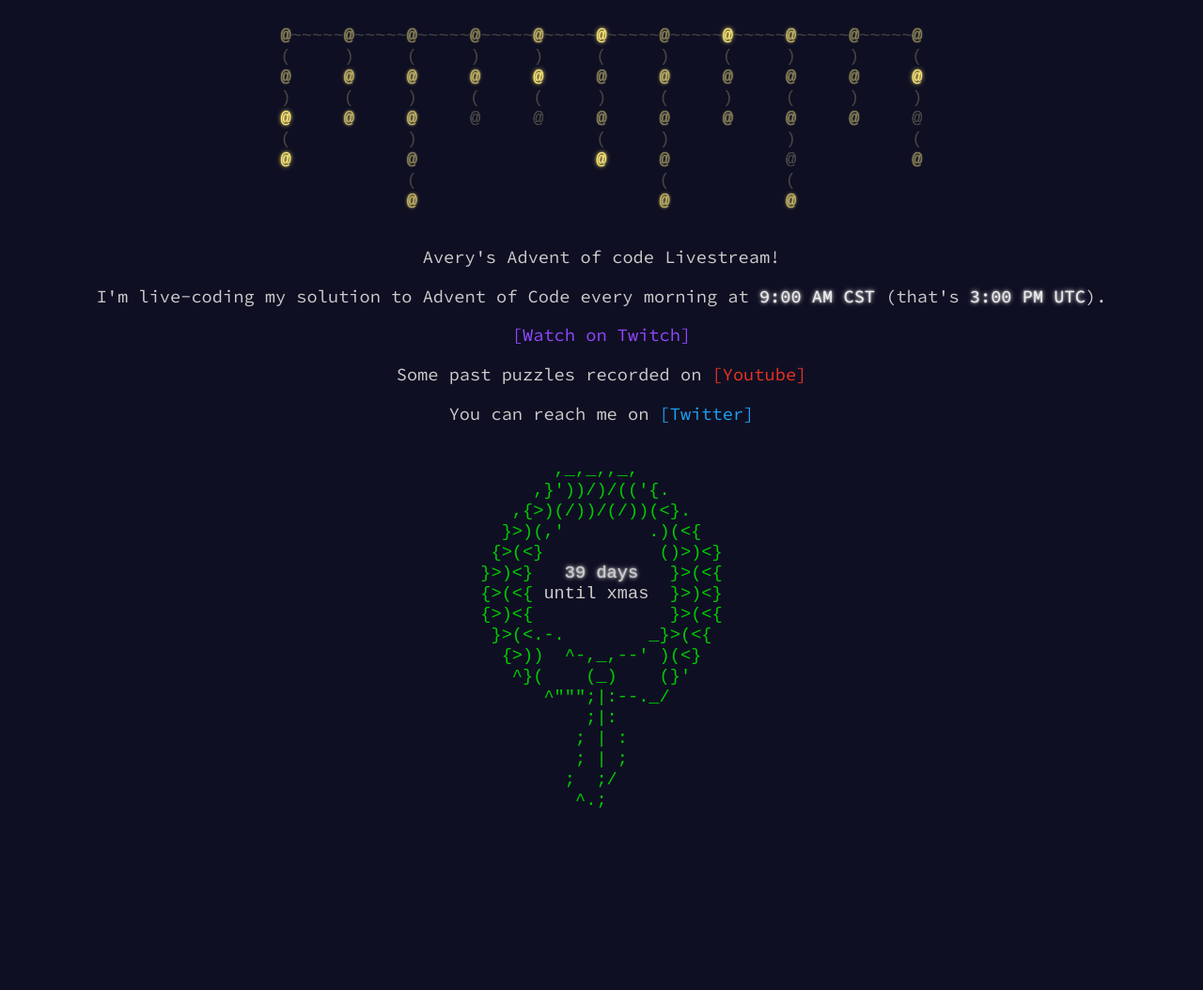
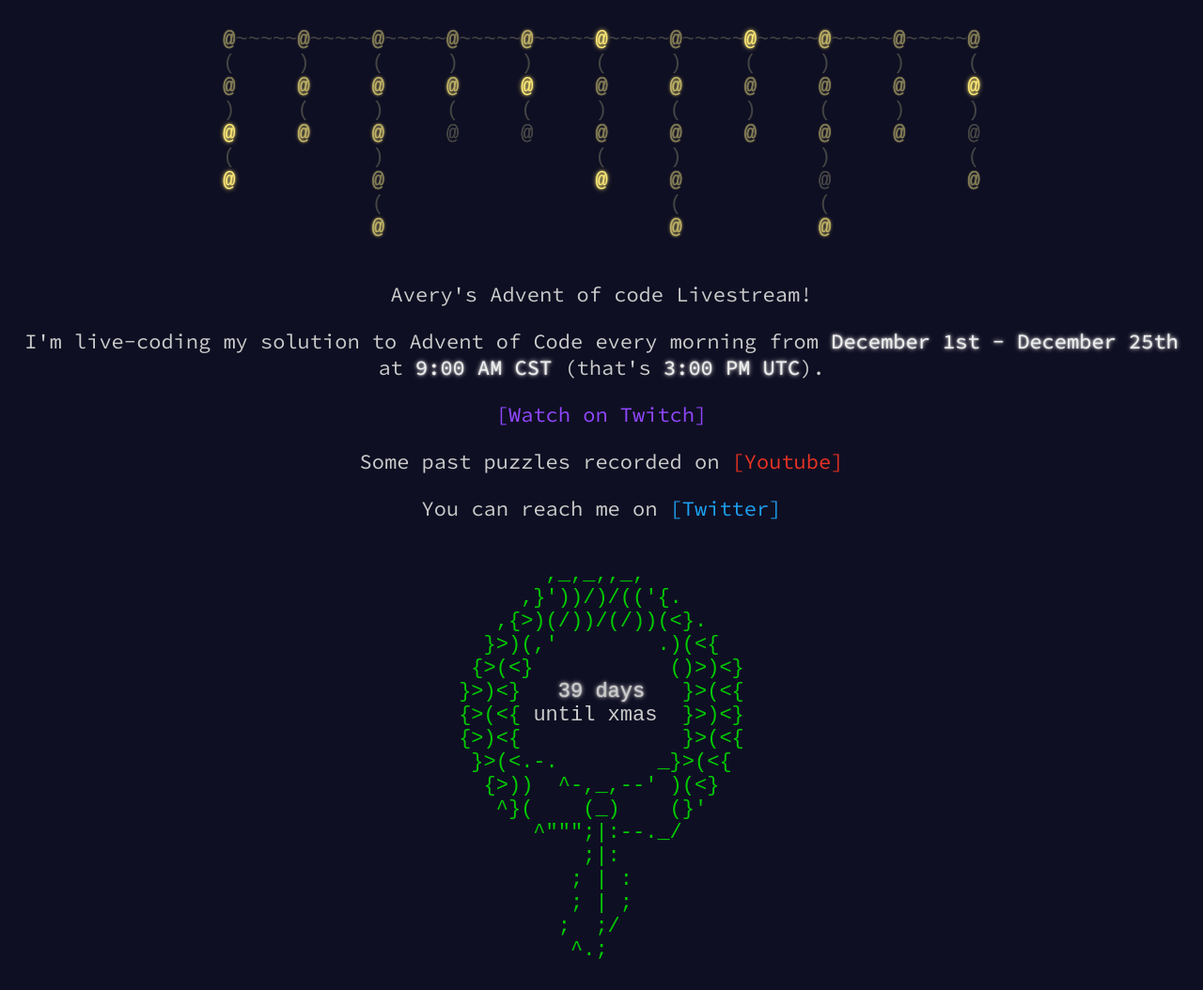
Before and after one commit to avery-pierce/averypierce.me, a Jekyll site: the page advent_2021/index.html, which Jekyll copies as it is, in a window 1280 px wide. Shown: the whole page at 94% size. Built offline with Jekyll 4.4.1, drawn with Linux system fonts in a browser that asks for light colours; before the commit the page ends 900 px from its top, so only the background shows below that.

Commit message:
add dates

```diff
--- a/advent_2021/index.html
+++ b/advent_2021/index.html
@@ -10,7 +10,13 @@
         background: #0f0f23;
         color: #cccccc;
         font-family: "Source Code Pro", monospace;
-        font-size: 14pt;
+        font-size: 14px;
+      }
+
+      @media screen and (min-width: 600px) {
+        body {
+          font-size: 22px;
+        }
       }
 
       a {
@@ -262,7 +268,7 @@
     <main>
       <div><pre id="twinkle_lights"></pre></div>
       <p>Avery's Advent of code Livestream!</p>
-      <p>I'm live-coding my solution to Advent of Code every morning at <strong>9:00 AM CST</strong><span id="local_time"></span>.</p>
+      <p>I'm live-coding my solution to Advent of Code every morning from <strong>December 1st - December 25th</strong> at <strong>9:00 AM CST</strong><span id="local_time"></span>.</p>
       <p><a href="https://www.twitch.tv/aapierce" id="twitch_link">[Watch on Twitch]</a></p>
       <p>Some past puzzles recorded on <a href="https://www.youtube.com/channel/UCM5IeO0Wq5rmyjw0QmV-shQ" id="youtube_link">[Youtube]</a></p>
       <p>You can reach me on <a href="https://twitter.com/averypierceapps" id="twitter_link">[Twitter]</a></p>
```
